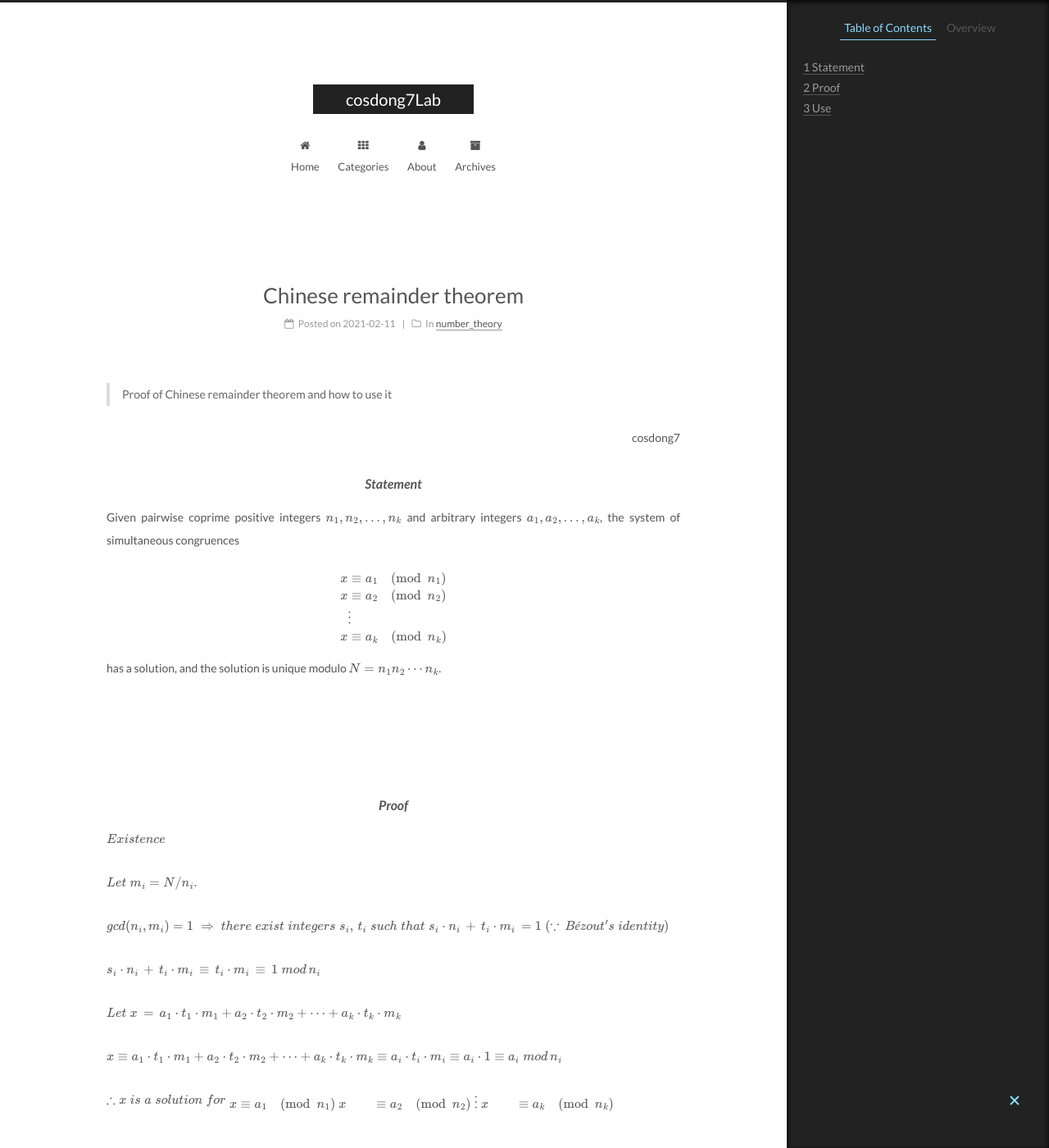
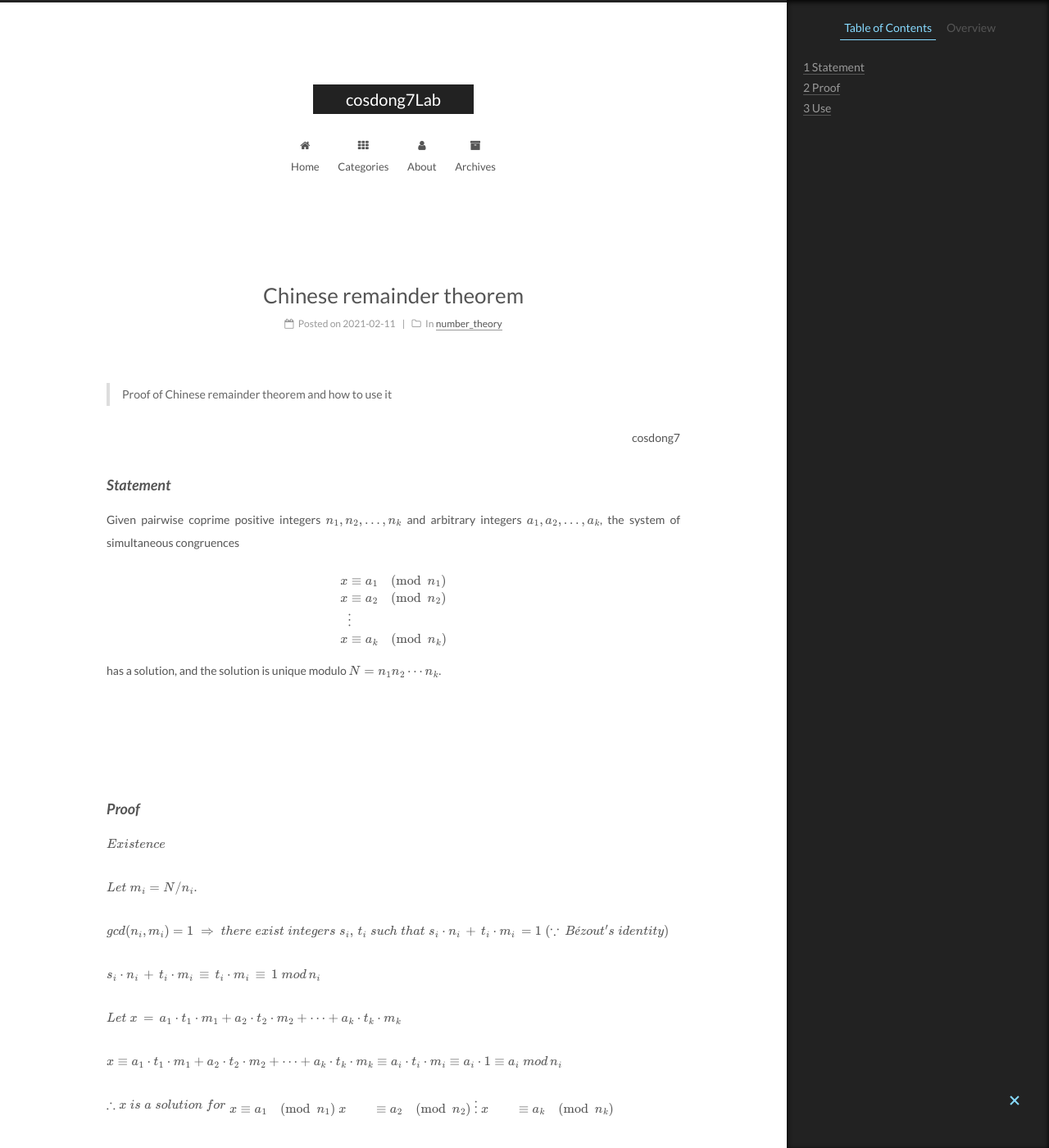
Before and after one commit to cosdong7/cosdong7.github.io, a Jekyll site: the page built from _posts/2021-02-11-Chinese-remainder-theorem.md, in a window 1280 px wide and 1400 px high. Shown: the whole window at 82% size. Built offline with Jekyll 4.4.1, drawn with Linux system fonts in a browser that asks for light colours; formulas are drawn with MathJax 3.

```diff
--- a/_posts/2021-02-11-Chinese-remainder-theorem.md
+++ b/_posts/2021-02-11-Chinese-remainder-theorem.md
@@ -15,7 +15,7 @@ tags: RSA
 
 
 
-<center><h4><em>Statement</em></h4></center>
+### <em>Statement</em>
 
 Given pairwise coprime positive integers $n_1, n_2, \ldots, n_k$ and arbitrary integers $a_1, a_2, \ldots, a_k$, the system of simultaneous congruences
 
@@ -29,7 +29,7 @@ has a solution, and the solution is unique modulo $N = n_1n_2\cdots n_k$.
 
 <br>
 
-<center><h4><em>Proof</em></h4></center>
+### <em>Proof</em>
 
 $Existence$
 
@@ -73,7 +73,7 @@ $\therefore\;\;\begin{aligned} x &\equiv a_1 \pmod{n_1}\\ x &\equiv a_2 \pmod{n_
 
 <br>
 
-<center><h4><em>Use</em></h4></center>
+### <em>Use</em>
 
 $$Gaussian Method$$
 
```
